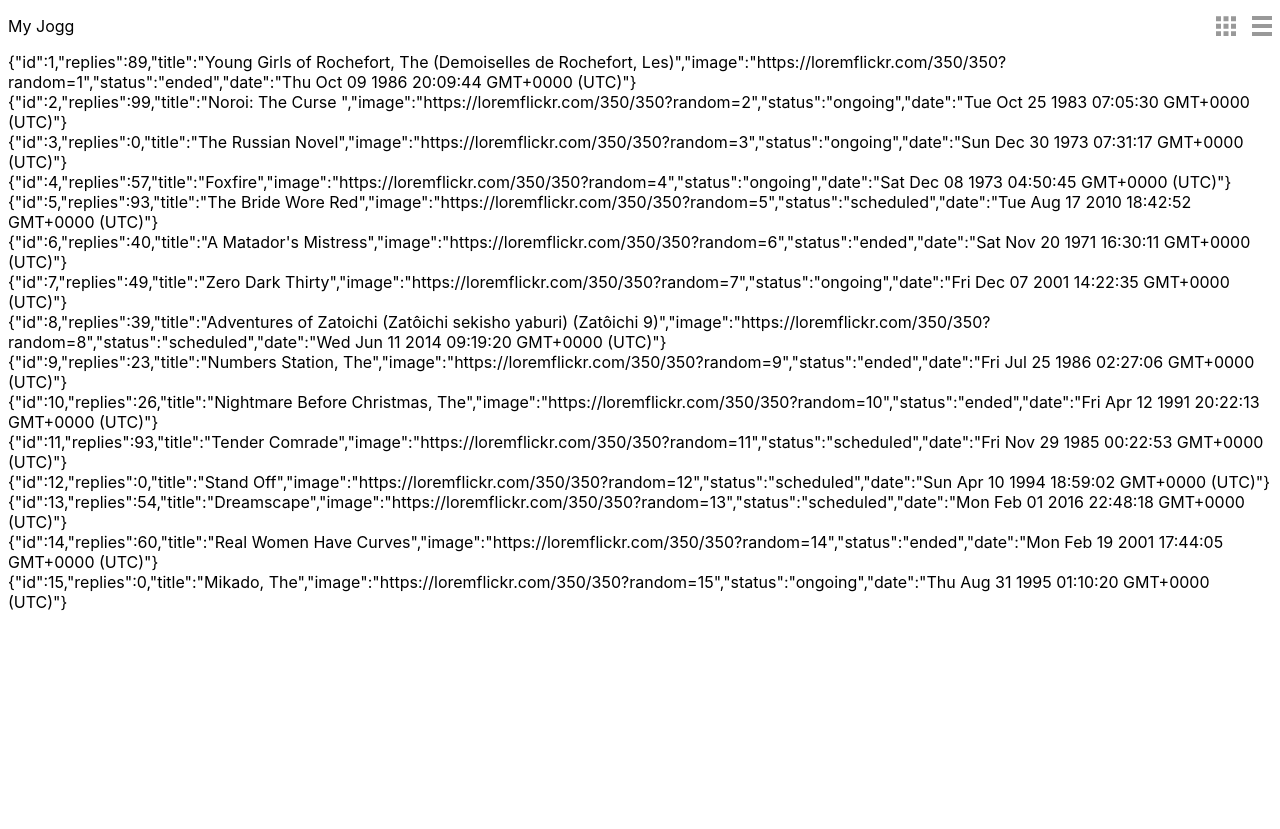
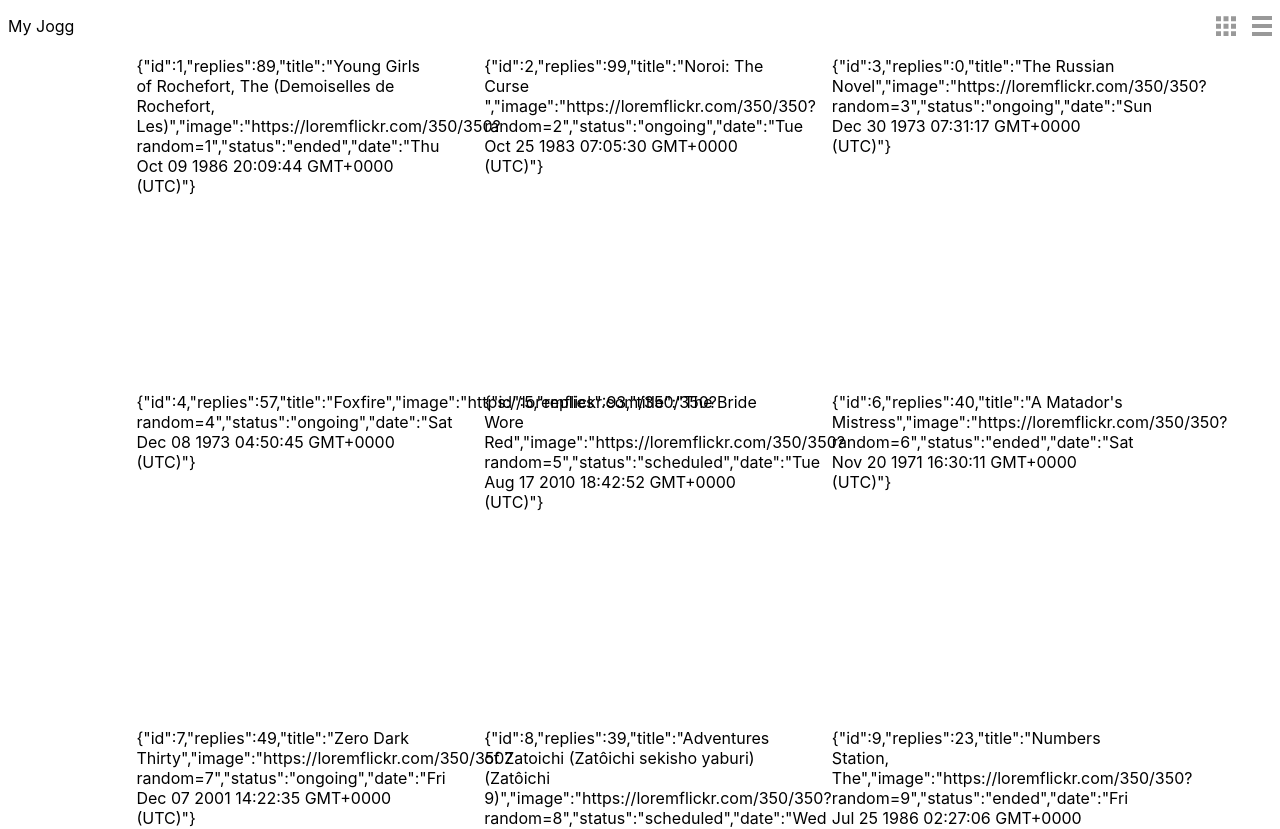
Before and after one commit to jiblu/jogg-coding-challenge, a Next.js app: page / in a window 1280 px wide. Shown: the top 829 px of the page. Before the commit the page ends 800 px from the top, so only its background shows below. Built offline with nearby package versions, Linux system fonts and the light colour scheme.

Commit message:
added grid style

```diff
--- a/components/content.js
+++ b/components/content.js
@@ -1,7 +1,11 @@
+import styled from 'styled-components'
+import { Metrics } from '../styles'
 import GridView from './gridView'
 import ListView from './listView'
-import { Page } from '../styles/component'
 
+const Page = styled.div`
+    padding: 0px ${Metrics.pagePadding}
+`
 const Content = props => {
   let view = props.isGrid ?
     <GridView items={props.items} /> :
--- a/components/gridCard.js
+++ b/components/gridCard.js
@@ -1,7 +1,15 @@
+import styled from 'styled-components'
+import { Metrics } from '../styles'
+
+const GridCardStyle = styled.div`
+  margin: 2px;
+  width: 300px;
+  height: 300px
+`
 const GridCard = props => (
-  <div>
+  <GridCardStyle>
     {JSON.stringify(props.item)}
-  </div>
+  </GridCardStyle>
 )
 
 export default GridCard
--- a/components/gridView.js
+++ b/components/gridView.js
@@ -1,11 +1,22 @@
+import styled from 'styled-components'
+import { Metrics } from '../styles'
 import GridCard from './gridCard'
 
+const GridViewStyle = styled.div`
+  width: 80%;
+  margin: auto;
+  display: grid;
+  padding: 2px;
+  grid-template-columns: repeat( auto-fit, minmax(250px, 1fr) );
+  grid-gap: 2rem;
+`
+
 const GridView = props => (
-  <div>
+  <GridViewStyle>
     {props.items.map(item => {
       return <GridCard item={item} key={item.id} />
     })}
-  </div>
+  </GridViewStyle>
 )
 
 export default GridView
--- a/components/listCard.js
+++ b/components/listCard.js
@@ -1,6 +1,6 @@
-const ListCard = () => (
+const ListCard = props => (
   <div>
-    ListCard here
+    {JSON.stringify(props.item)}
   </div>
 )
 
--- a/components/listView.js
+++ b/components/listView.js
@@ -1,6 +1,10 @@
-const ListView = () => (
+import ListCard from './listCard'
+
+const ListView = props => (
   <div>
-    ListView here
+    {props.items.map(item => {
+      return <ListCard item={item} key={item.id} />
+    })}
   </div>
 )
 
--- a/styles/component.js
+++ /dev/null
@@ -1,6 +0,0 @@
-import styled from 'styled-components'
-import { Metrics, Colors } from './index'
-
-export const Page = styled.div`
-    padding: 0px ${Metrics.pagePadding}
-`
```
